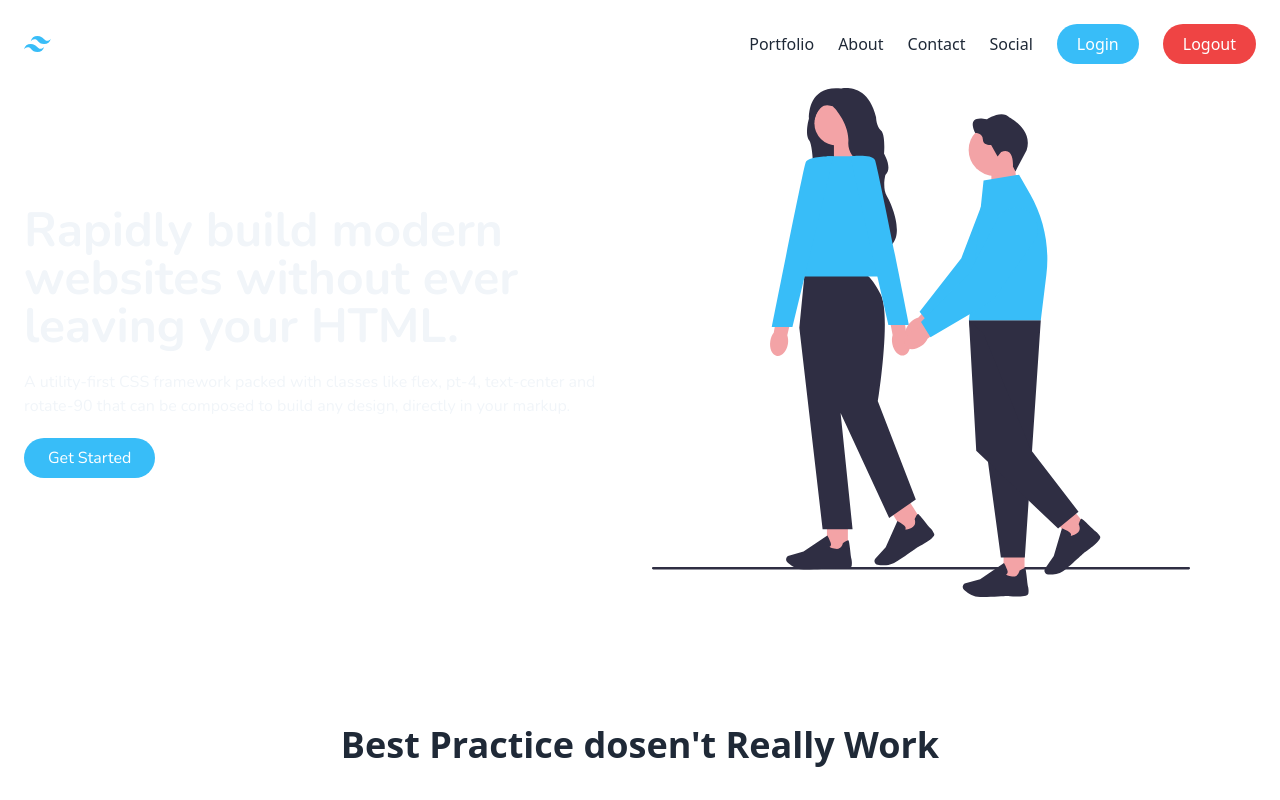
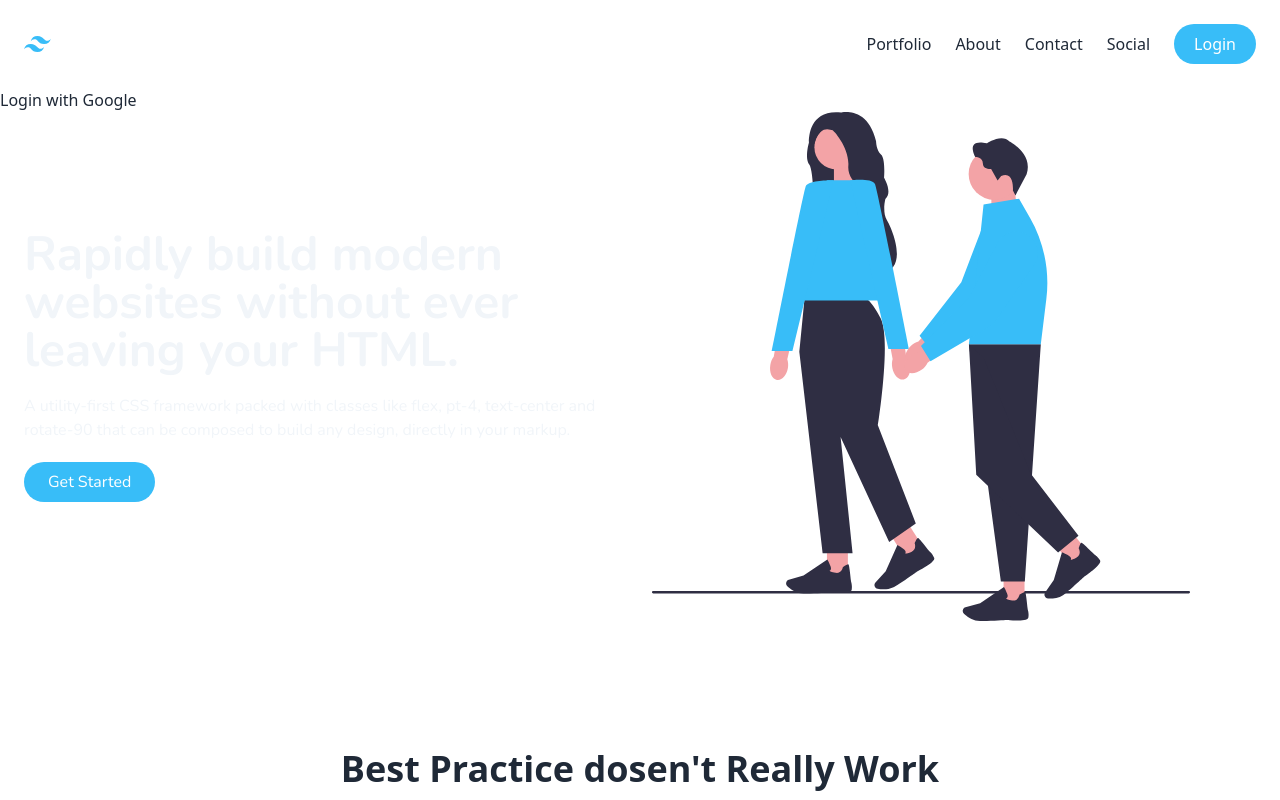
Before and after one commit to wassimrahali/tailwind-css-practice, a React (Vite) app: page / in a window 1280 px wide. Shown: the top 800 px of the page. Built offline with nearby package versions, Linux system fonts and the light colour scheme.

Commit message:
auth_bransh

```diff
--- a/package.json
+++ b/package.json
@@ -18,9 +18,11 @@
     "cors": "^2.8.5",
     "express": "^4.19.2",
     "flowbite": "^2.5.1",
+    "morgan": "^1.10.0",
     "nodemon": "^3.1.4",
     "react": "^18.3.1",
     "react-dom": "^18.3.1",
+    "react-router-dom": "^6.26.0",
     "remixicon": "^4.3.0"
   },
   "devDependencies": {
--- a/src/App.tsx
+++ b/src/App.tsx
@@ -1,19 +1,28 @@
-import Author from "./Componnets/Author"
-import Footer from "./Componnets/Footer"
-import Hero from "./Componnets/Hero"
-import Navbar from "./Componnets/Navbar"
+import React from 'react';
+import { BrowserRouter as Router, Route, Routes } from 'react-router-dom';
+import Author from './Componnets/Author';
+import Footer from './Componnets/Footer';
+import Hero from './Componnets/Hero';
+import LoginButton from './Componnets/LoginButton';
+import Navbar from './Componnets/Navbar';
+import Profile from './Componnets/Profile';
 
 
 function App() {
-
   return (
-    <>
-    <Navbar />
-    <Hero />
-    <Author />
-    <Footer />
-    </>
-  )
+    <Router>
+      <Navbar /> {/* Assuming Navbar is part of the layout for all routes */}
+      <Routes>
+        <Route path="/" element={<>
+          <LoginButton />
+          <Hero />
+          <Author />
+          <Footer />
+        </>} />
+        <Route path="/profile" element={<Profile />} />
+      </Routes>
+    </Router>
+  );
 }
 
-export default App
+export default App;
--- /dev/null
+++ b/src/Componnets/LoginButton.tsx
@@ -0,0 +1,48 @@
+import { Account, Client } from 'appwrite';
+import React, { useState } from 'react';
+import { useNavigate } from 'react-router-dom';
+
+const client = new Client();
+
+client
+    .setEndpoint('https://cloud.appwrite.io/v1')
+    .setProject('66b8c2f0001b8d5c0d1d');
+
+function LoginButton() {
+    const [loading, setLoading] = useState(false);
+    const account = new Account(client);
+    const navigate = useNavigate(); // Hook for navigation
+
+    async function handleLogin() {
+        console.log('Login button clicked');
+        setLoading(true);
+        try {
+            console.log('Starting OAuth2 session');
+            const response = await account.createOAuth2Session(
+                'google', // Provider ID should match the Appwrite configuration
+                'http://localhost:5174/',
+                'http://localhost:5174/fail'
+            );
+            console.log('OAuth2 session response:', response);
+            console.log('OAuth2 session created successfully');
+
+            // Redirect to the profile page upon successful login
+            navigate('/profile');
+        } catch (error) {
+            console.error('Login failed:', error);
+        } finally {
+            console.log('Login process finished');
+            setLoading(false);
+        }
+    }
+
+    return (
+        <div>
+            <button onClick={handleLogin} disabled={loading}>
+                {loading ? 'Loading...' : 'Login with Google'}
+            </button>
+        </div>
+    );
+}
+
+export default LoginButton
--- a/src/Componnets/Navbar.tsx
+++ b/src/Componnets/Navbar.tsx
@@ -1,4 +1,4 @@
-import { useState } from 'react';
+import React, { useState } from 'react';
 import logo from '../assets/images/undraw_undraw_undraw_undraw_flying_drone_u3r2_-3-_egfy_-1-_2xjb_-1-_2hl5.svg';
 
 export default function Navbar() {
@@ -11,14 +11,13 @@ export default function Navbar() {
 
   const handleLogin = () => {
     console.log('Login button clicked'); // Logs when the login button is clicked
+
+    // Debugging: Check if the URL is correct
+    const loginUrl = 'http://localhost:3000/login';
+    console.log('Redirecting to:', loginUrl);
+
     // Redirect to the login route on the Express server
-    window.location.href = 'http://localhost:3000/login';
-  };
-
-  const handleLogout = () => {
-    console.log('Logout button clicked'); // Logs when the logout button is clicked
-    // Redirect to the logout route on the Express server
-    window.location.href = 'http://localhost:3000/logout';
+    window.location.href = loginUrl;
   };
 
   return (
@@ -51,7 +50,6 @@ export default function Navbar() {
           <a href="#contact">Contact</a>
           <a href="#social">Social</a>
           <button onClick={handleLogin} className="rounded-full py-2 px-5 bg-primary text-white hover:bg-slate-700">Login</button>
-          <button onClick={handleLogout} className="rounded-full py-2 px-5 bg-red-500 text-white hover:bg-red-700">Logout</button>
         </div>
       </div>
       <div className={`drop-shadow-lg space-y-4 font-bold items-center absolute flex flex-col bg-gray-50 py-8 left-8 right-6 top-16 md:hidden ${isOpen ? 'flex' : 'hidden'}`}>
@@ -60,7 +58,6 @@ export default function Navbar() {
         <a href="#contact">Contact</a>
         <a href="#social">Social</a>
         <button onClick={handleLogin} className="rounded-full py-2 px-5 bg-primary text-white hover:bg-slate-700">Login</button>
-        <button onClick={handleLogout} className="rounded-full py-2 px-5 bg-red-500 text-white hover:bg-red-700">Logout</button>
       </div>
     </nav>
   );
--- /dev/null
+++ b/src/Componnets/Profile.tsx
@@ -0,0 +1,12 @@
+import React from 'react';
+
+function Profile() {
+    return (
+        <div>
+            <h1>Profile Page</h1>
+            {/* Add your profile content here */}
+        </div>
+    );
+}
+
+export default Profile;
```
Also changed, not shown: main.js (+2 -39 lines), 1 other file (tests, documents, lock files or other folders).
